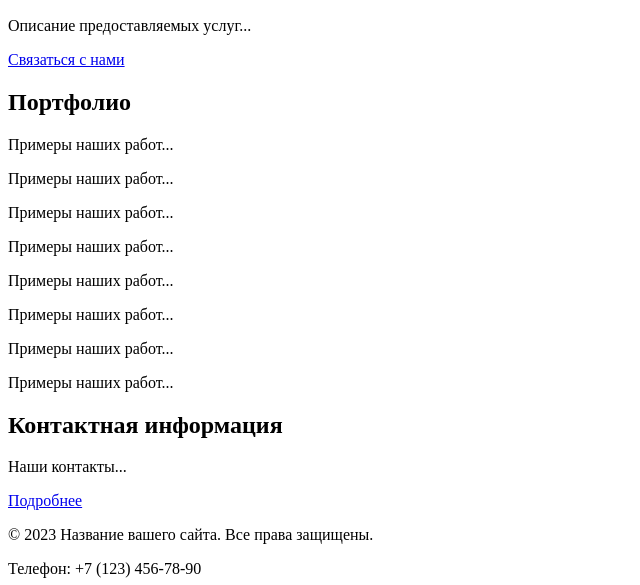
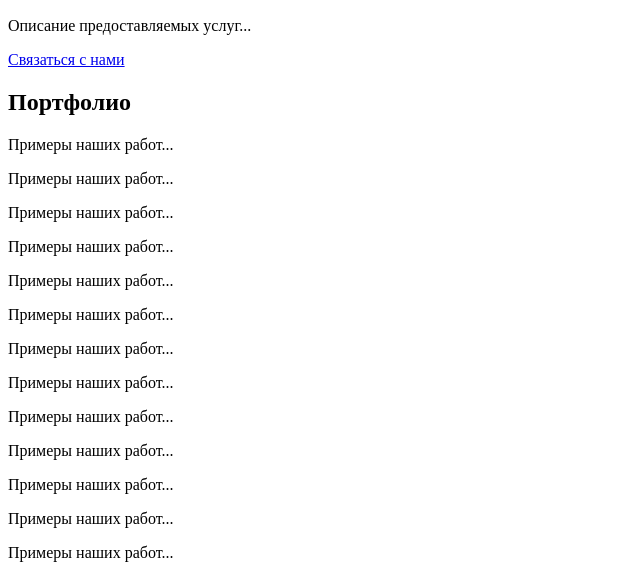
Before and after one commit to dzemlarisa/my_awesome-project, a plain HTML site: page src/index.html in a window 1280 px wide. Shown: the part 206-791 px from the top of the page, without its empty margins (0-640 px from the left). Drawn offline with Linux system fonts and the light colour scheme.

Commit message:
Update index.html

```diff
--- a/src/index.html
+++ b/src/index.html
@@ -43,6 +43,11 @@
             <p>Примеры наших работ...</p>
             <p>Примеры наших работ...</p>
             <p>Примеры наших работ...</p>
+            <p>Примеры наших работ...</p>
+            <p>Примеры наших работ...</p>
+            <p>Примеры наших работ...</p>
+            <p>Примеры наших работ...</p>
+            <p>Примеры наших работ...</p>
         </section>
 
         <!-- Секция 3 с якорем -->
```
